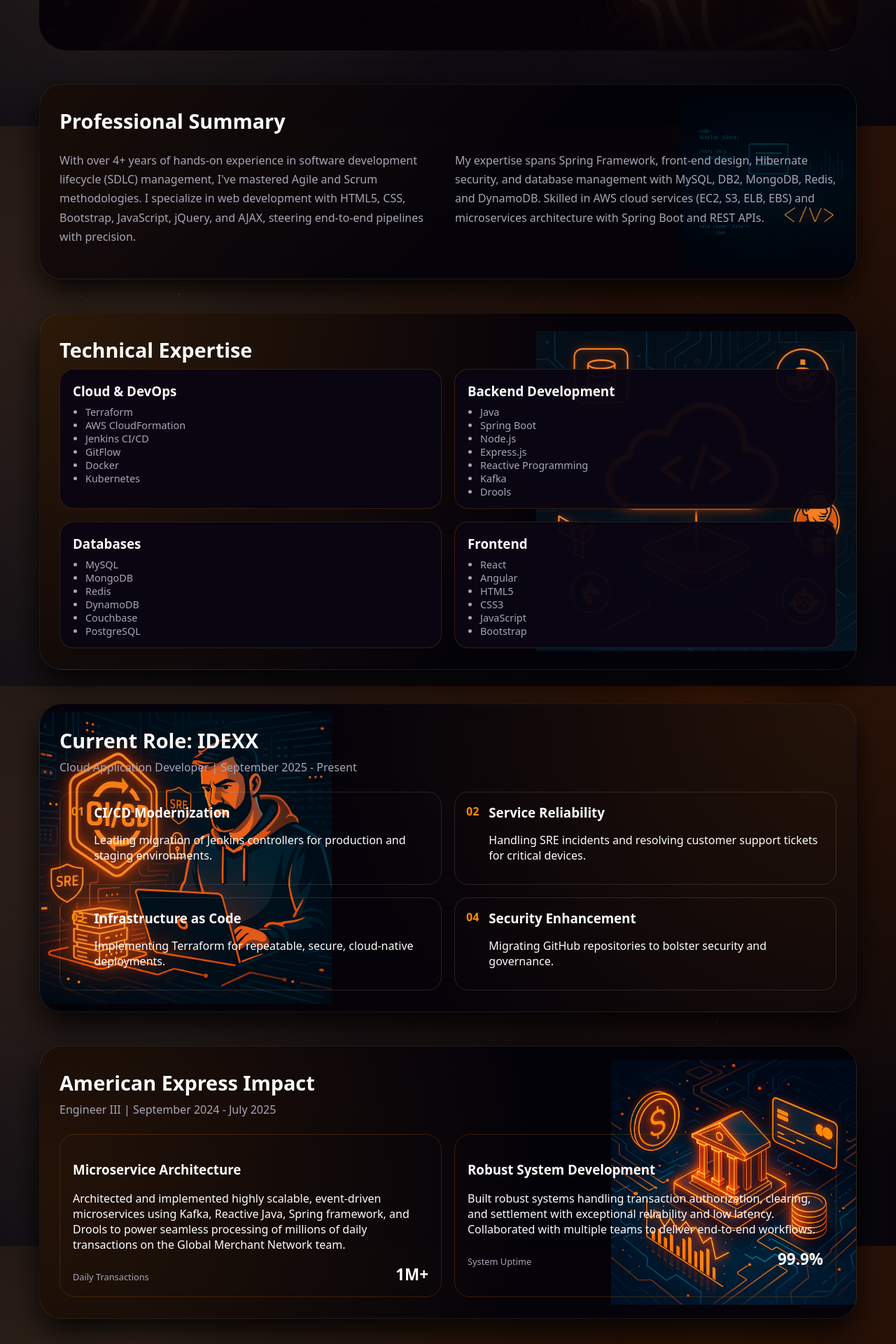
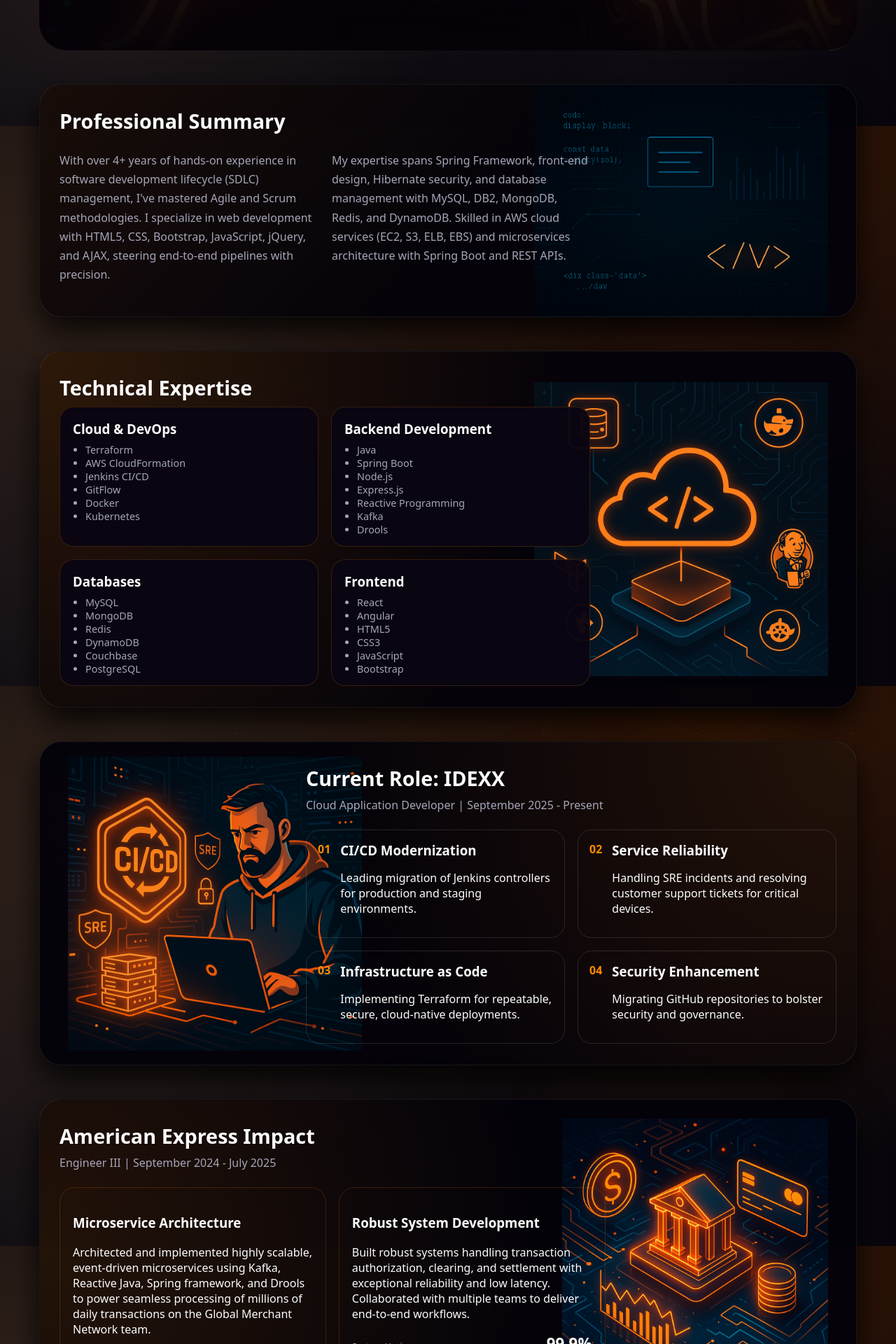
Before and after one commit to RamPreetham/stardust-portfolio, a React (Vite) app: page / in a window 1280 px wide. Shown: the part 620-2540 px from the top of the page at 70% size. Built offline with nearby package versions, Linux system fonts and the light colour scheme.

Commit message:
Adjusting the style

```diff
--- a/src/styles.css
+++ b/src/styles.css
@@ -501,66 +501,102 @@
    Place PNG/JPG assets in public/images with these names or adjust paths. */
 
 .section--summary .section-inner {
-  background:
+  background-color: rgba(5, 3, 10, 0.96);
+  background-image:
     linear-gradient(135deg, rgba(255, 138, 0, 0.08), transparent 55%),
-    url('/images/summary-future-grid.png') right center / auto 90% no-repeat,
-    rgba(5, 3, 10, 0.96);
+    url('/images/summary-future-grid.png');
+  background-repeat: no-repeat, no-repeat;
+  background-position: left top, calc(100% - 40px) center;
+  background-size: auto, 420px auto;
+  padding-right: clamp(260px, 30vw, 380px);
 }
 
 .section--tech .section-inner {
-  background:
+  background-color: rgba(5, 3, 10, 0.96);
+  background-image:
     radial-gradient(circle at 0% 0%, rgba(255, 138, 0, 0.16), transparent 60%),
-    url('/images/section-tech-cloud.png') right center / auto 90% no-repeat,
-    rgba(5, 3, 10, 0.96);
+    url('/images/section-tech-cloud.png');
+  background-repeat: no-repeat, no-repeat;
+  background-position: left top, calc(100% - 40px) center;
+  background-size: auto, 420px auto;
+  padding-right: clamp(260px, 30vw, 380px);
 }
 
 .section--current .section-inner {
-  background:
+  background-color: rgba(5, 3, 10, 0.96);
+  background-image:
     radial-gradient(circle at 100% 0%, rgba(255, 138, 0, 0.12), transparent 60%),
-    url('/images/section-idexx-devops.png') left center / auto 95% no-repeat,
-    rgba(5, 3, 10, 0.96);
+    url('/images/section-idexx-devops.png');
+  background-repeat: no-repeat, no-repeat;
+  background-position: right top, 40px center;
+  background-size: auto, 420px auto;
+  padding-left: clamp(260px, 30vw, 380px);
 }
 
 .section--amex .section-inner {
-  background:
+  background-color: rgba(5, 3, 10, 0.96);
+  background-image:
     radial-gradient(circle at 0% 50%, rgba(255, 138, 0, 0.12), transparent 60%),
-    url('/images/section-amex-finance.png') right center / auto 90% no-repeat,
-    rgba(5, 3, 10, 0.96);
+    url('/images/section-amex-finance.png');
+  background-repeat: no-repeat, no-repeat;
+  background-position: left center, calc(100% - 40px) center;
+  background-size: auto, 380px auto;
+  padding-right: clamp(240px, 28vw, 360px);
 }
 
 .section--eranova .section-inner {
-  background:
+  background-color: rgba(5, 3, 10, 0.94);
+  background-image:
     radial-gradient(circle at 50% 0%, rgba(255, 138, 0, 0.16), transparent 65%),
-    url('/images/section-ai-analytics.png') center / cover no-repeat,
-    rgba(5, 3, 10, 0.94);
+    url('/images/section-ai-analytics.png');
+  background-repeat: no-repeat, no-repeat;
+  background-position: center top, center;
+  background-size: auto, cover;
+  /* no extra padding – cards are centered */
 }
 
 .section--accenture .section-inner {
-  background:
+  background-color: rgba(5, 3, 10, 0.96);
+  background-image:
     radial-gradient(circle at 0% 0%, rgba(255, 138, 0, 0.14), transparent 60%),
-    url('/images/section-accenture-network.png') right center / auto 95% no-repeat,
-    rgba(5, 3, 10, 0.96);
+    url('/images/section-accenture-network.png');
+  background-repeat: no-repeat, no-repeat;
+  background-position: left top, calc(100% - 40px) center;
+  background-size: auto, 420px auto;
+  padding-right: clamp(260px, 30vw, 380px);
 }
 
 .section--delivery .section-inner {
-  background:
+  background-color: rgba(5, 3, 10, 0.96);
+  background-image:
     radial-gradient(circle at 100% 0%, rgba(255, 138, 0, 0.16), transparent 60%),
-    url('/images/section-delivery-diagram.png') center / contain no-repeat,
-    rgba(5, 3, 10, 0.96);
+    url('/images/section-delivery-diagram.png');
+  background-repeat: no-repeat, no-repeat;
+  background-position: left top, calc(100% - 40px) center;
+  background-size: auto, 360px auto;
+  padding-right: clamp(240px, 28vw, 340px);
 }
 
 .section--education .section-inner {
-  background:
+  background-color: rgba(5, 3, 10, 0.96);
+  background-image:
     radial-gradient(circle at 0% 0%, rgba(255, 138, 0, 0.08), transparent 60%),
-    url('/images/section-education-chip.png') right bottom / auto 70% no-repeat,
-    rgba(5, 3, 10, 0.96);
+    url('/images/section-education-chip.png');
+  background-repeat: no-repeat, no-repeat;
+  background-position: left top, calc(100% - 32px) bottom;
+  background-size: auto, 320px auto;
+  padding-right: clamp(220px, 26vw, 320px);
 }
 
 .section--contact .section-inner {
-  background:
+  background-color: rgba(5, 3, 10, 0.96);
+  background-image:
     radial-gradient(circle at 100% 0%, rgba(255, 138, 0, 0.12), transparent 65%),
-    url('/images/section-contact-globe.png') right center / auto 90% no-repeat,
-    rgba(5, 3, 10, 0.96);
+    url('/images/section-contact-globe.png');
+  background-repeat: no-repeat, no-repeat;
+  background-position: left top, calc(100% - 40px) center;
+  background-size: auto, 380px auto;
+  padding-right: clamp(240px, 28vw, 360px);
 }
 
 /* On small screens, let background focus on gradients to avoid clutter */
@@ -574,8 +610,12 @@
   .section--delivery .section-inner,
   .section--education .section-inner,
   .section--contact .section-inner {
-    background-size: auto, 0 0, auto; /* hide illustration layer */
-    background-position: center;
+    background-image:
+      radial-gradient(circle at 50% 0%, rgba(255, 138, 0, 0.12), transparent 60%);
+    background-size: auto;
+    background-position: center top;
+    padding-right: 18px;
+    padding-left: 18px;
   }
 }
 
```
